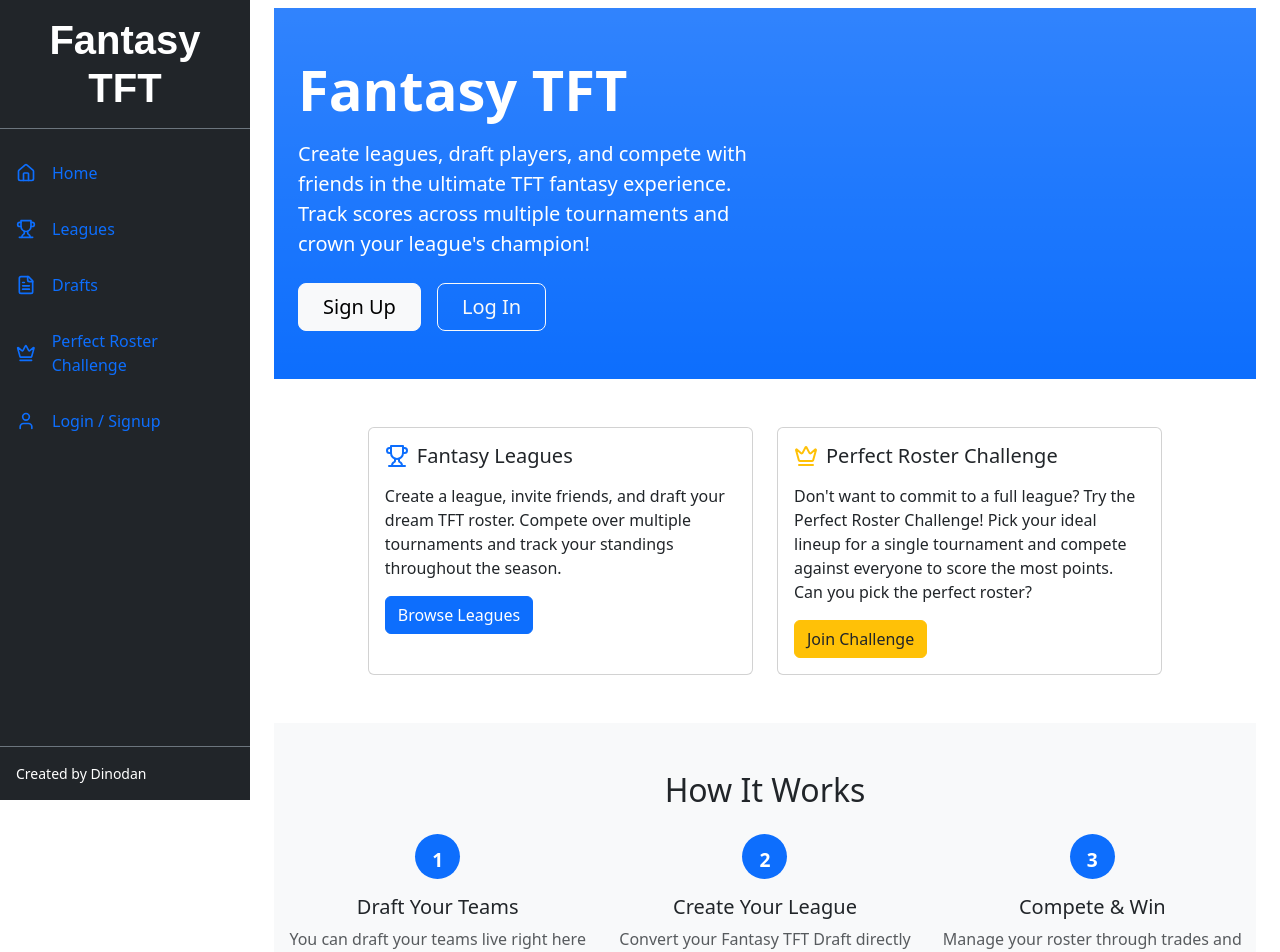
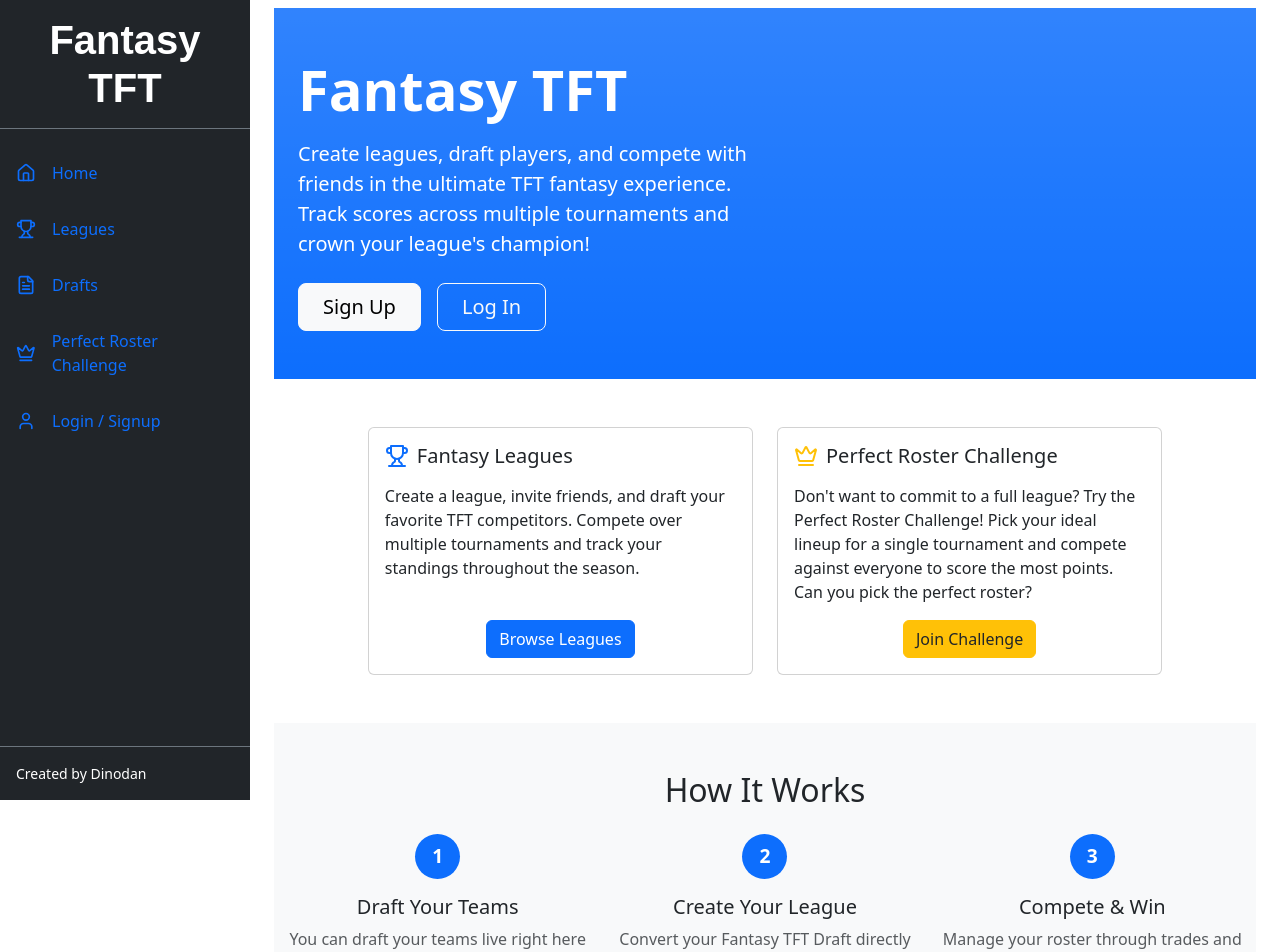
Before and after one commit to PhamDanny/fantasy-tft, a React (Vite) app: page / in a window 1280 px wide. Shown: the top 952 px of the page. Built offline with nearby package versions, Linux system fonts and the light colour scheme; no server answers; a web font is replaced by a local one.

Commit message:
slight home page alignment fixes

```diff
--- a/src/pages/Home.tsx
+++ b/src/pages/Home.tsx
@@ -44,25 +44,27 @@ const Home = () => {
         <div className="row g-4 justify-content-center">
           <div className="col-md-6 col-lg-5">
             <div className="card h-100">
-              <div className="card-body">
+              <div className="card-body d-flex flex-column">
                 <div className="d-flex align-items-center mb-3">
                   <Trophy className="text-primary me-2" size={24} />
                   <h3 className="h5 mb-0">Fantasy Leagues</h3>
                 </div>
                 <p className="card-text">
-                  Create a league, invite friends, and draft your dream TFT roster. Compete over
+                  Create a league, invite friends, and draft your favorite TFT competitors. Compete over
                   multiple tournaments and track your standings throughout the season.
                 </p>
+                <div className="mt-auto text-center">
                   <Link to="/leagues" className="btn btn-primary">
                     Browse Leagues
                   </Link>
                 </div>
               </div>
             </div>
+          </div>
 
           <div className="col-md-6 col-lg-5">
             <div className="card h-100">
-              <div className="card-body">
+              <div className="card-body d-flex flex-column">
                 <div className="d-flex align-items-center mb-3">
                   <Crown className="text-warning me-2" size={24} />
                   <h3 className="h5 mb-0">Perfect Roster Challenge</h3>
@@ -72,9 +74,11 @@ const Home = () => {
                   Pick your ideal lineup for a single tournament and compete against everyone to score the most points.
                   Can you pick the perfect roster?
                 </p>
+                <div className="mt-auto text-center">
                   <Link to="/perfect-roster" className="btn btn-warning text-dark">
                     Join Challenge
                   </Link>
+                </div>
               </div>
             </div>
           </div>
@@ -88,8 +92,11 @@ const Home = () => {
           <div className="row g-4">
             <div className="col-md-4">
               <div className="text-center">
-                <div className="badge bg-primary rounded-circle p-3 mb-3" style={{ width: '45px', height: '45px', fontSize: '1.2rem' }}>
+                <div className="d-flex justify-content-center">
+                  <div className="badge bg-primary rounded-circle p-3 mb-3 d-flex align-items-center justify-content-center"
+                       style={{ width: '45px', height: '45px', fontSize: '1.2rem' }}>
                     1
+                  </div>
                 </div>
                 <h3 className="h5">Draft Your Teams</h3>
                 <p className="text-muted">
@@ -99,8 +106,11 @@ const Home = () => {
             </div>
             <div className="col-md-4">
               <div className="text-center">
-                <div className="badge bg-primary rounded-circle p-3 mb-3" style={{ width: '45px', height: '45px', fontSize: '1.2rem' }}>
+                <div className="d-flex justify-content-center">
+                  <div className="badge bg-primary rounded-circle p-3 mb-3 d-flex align-items-center justify-content-center"
+                       style={{ width: '45px', height: '45px', fontSize: '1.2rem' }}>
                     2
+                  </div>
                 </div>
                 <h3 className="h5">Create Your League</h3>
                 <p className="text-muted">
@@ -110,8 +120,11 @@ const Home = () => {
             </div>
             <div className="col-md-4">
               <div className="text-center">
-                <div className="badge bg-primary rounded-circle p-3 mb-3" style={{ width: '45px', height: '45px', fontSize: '1.2rem' }}>
+                <div className="d-flex justify-content-center">
+                  <div className="badge bg-primary rounded-circle p-3 mb-3 d-flex align-items-center justify-content-center"
+                       style={{ width: '45px', height: '45px', fontSize: '1.2rem' }}>
                     3
+                  </div>
                 </div>
                 <h3 className="h5">Compete & Win</h3>
                 <p className="text-muted">
```
Lines whose indentation alone changed are shown as unchanged.
